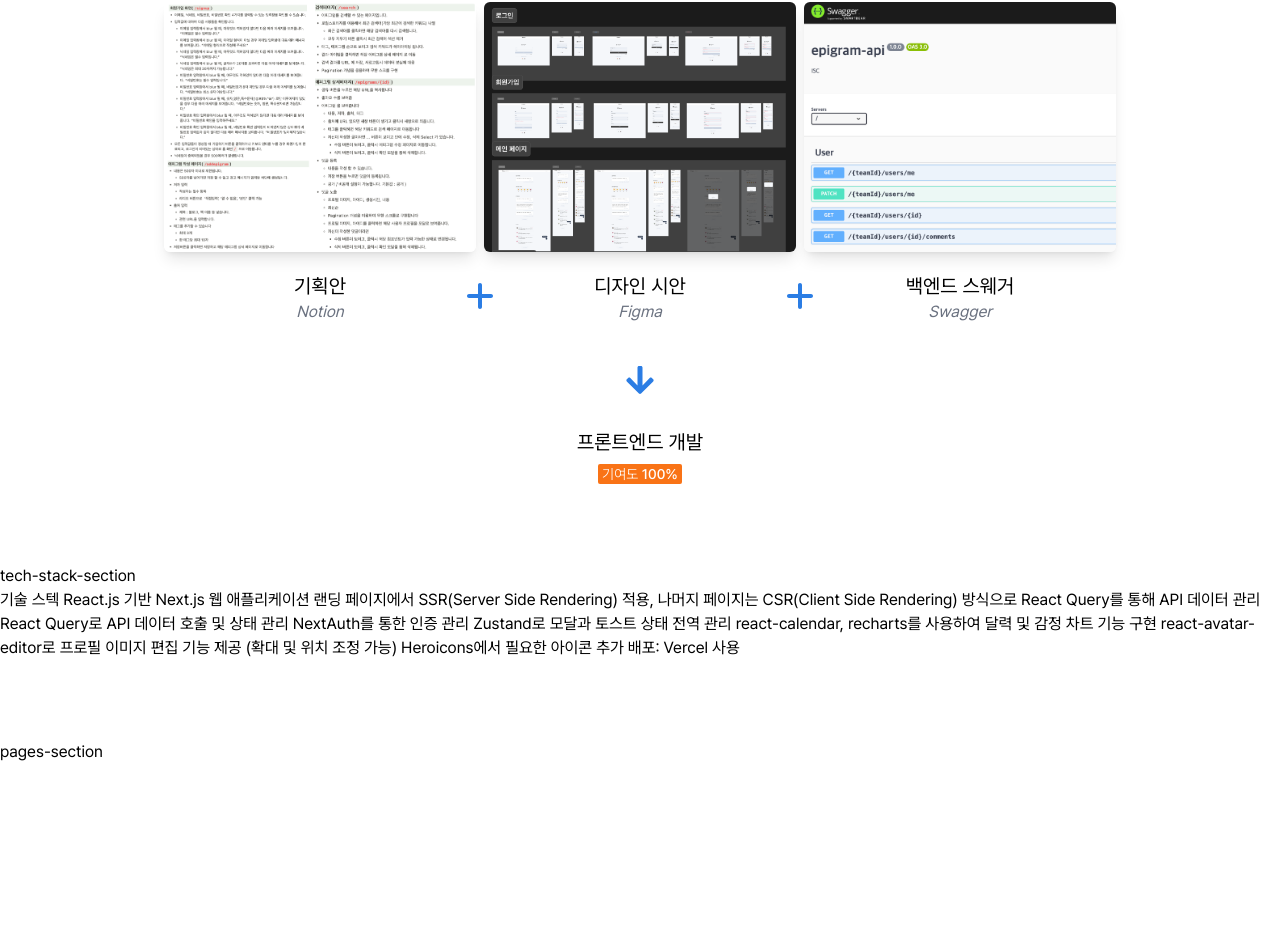
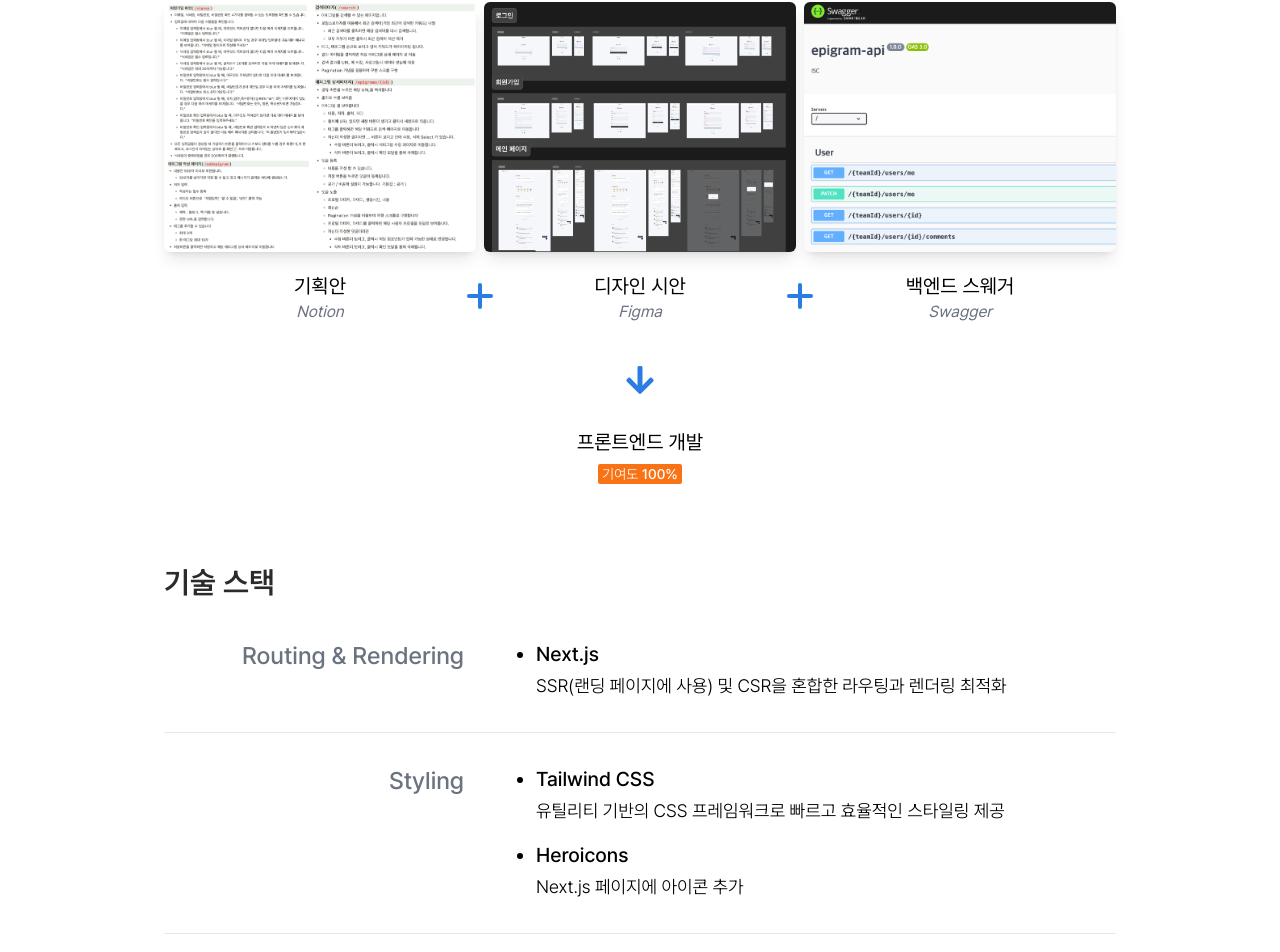
Before and after one commit to O-daeun/portfolio, a Next.js app: page /epiday in a window 1280 px wide. Shown: the part 900-1852 px from the top of the page. Before the commit the page ends 1664 px from the top, so only its background shows below. Built offline with nearby package versions, Linux system fonts and the light colour scheme.

Commit message:
feat: epiday 포트폴리오 기술스택 구현

```diff
--- a/app/epiday/page.tsx
+++ b/app/epiday/page.tsx
@@ -1,3 +1,4 @@
+import InnerLayout from '@/components/inner-layout';
 import MethodSection from '@/components/pages/epiday-page/method-section';
 import OverviewSection from '@/components/pages/epiday-page/overview-section';
 import PagesSection from '@/components/pages/epiday-page/pages-section';
@@ -6,7 +7,7 @@
 
 export default function EpidayPage() {
   return (
-    <div className="flex flex-col gap-20">
+    <InnerLayout className="flex flex-col gap-20">
       <Image
         src="/epiday/logo.svg"
         width={250}
@@ -18,6 +19,6 @@
       <MethodSection />
       <TechStackSection />
       <PagesSection />
-    </div>
+    </InnerLayout>
   );
 }
--- a/components/header.tsx
+++ b/components/header.tsx
@@ -3,7 +3,7 @@
 
 export default function Header() {
   return (
-    <header className="sticky left-0 top-0 z-50 h-20 w-full border-b border-gray-100 bg-white">
+    <header className="sticky left-0 top-0 z-50 h-20 w-full min-w-fit border-b border-gray-100 bg-white">
       <InnerLayout className="flex h-full items-center gap-8">
         <Link href="/" className="text-3xl font-semibold hover:no-underline">
           오다은
--- a/components/pages/epiday-page/article.tsx
+++ b/components/pages/epiday-page/article.tsx
@@ -6,8 +6,8 @@
 export default function Article({ title, children }: Props) {
   return (
     <article className="flex gap-14 border-b border-gray-200 py-8 last:border-none">
-      <h3 className="w-[240px] shrink-0 text-right text-2xl font-medium text-gray-500">{title}</h3>
-      <div className="w-full text-2xl">{children}</div>
+      <h3 className="w-[300px] shrink-0 text-right text-2xl font-medium text-gray-500">{title}</h3>
+      <div className="w-full text-2xl font-light">{children}</div>
     </article>
   );
 }
--- a/components/pages/epiday-page/method-section.tsx
+++ b/components/pages/epiday-page/method-section.tsx
@@ -25,8 +25,8 @@
   return (
     <Section title="개발 방식">
       <p className="mt-3 text-xl leading-relaxed">
-        코드잇에서 제공받은 기획안, 디자인 시안, 백엔드 서버 스웨거 문서를 기반으로 프론트엔드 개발
-        진행 <br />
+        코드잇(주)에서 제공받은 기획안, 디자인 시안, 백엔드 서버 스웨거 문서를 기반으로 프론트엔드
+        개발 진행 <br />
         (프론트엔드 개발 기여도 100%)
       </p>
       <ul className="mt-8 flex gap-2">
--- a/components/pages/epiday-page/section.tsx
+++ b/components/pages/epiday-page/section.tsx
@@ -1,5 +1,3 @@
-import InnerLayout from '@/components/inner-layout';
-
 interface Props {
   title: string;
   children: React.ReactNode;
@@ -7,11 +5,9 @@
 
 export default function Section({ title, children }: Props) {
   return (
-    <section>
-      <InnerLayout className="flex flex-col gap-2">
-        <h2 className="text-var-epiday-black w-[160px] shrink-0 text-3xl font-semibold">{title}</h2>
-        <div>{children}</div>
-      </InnerLayout>
+    <section className="flex flex-col gap-2">
+      <h2 className="text-var-epiday-black w-[160px] shrink-0 text-3xl font-semibold">{title}</h2>
+      <div>{children}</div>
     </section>
   );
 }
--- a/components/pages/epiday-page/tech-stack-section.tsx
+++ b/components/pages/epiday-page/tech-stack-section.tsx
@@ -1,14 +1,59 @@
+import Article from './article';
+import Section from './section';
+
+function Ul({ children }: { children: React.ReactNode }) {
+  return <ul className="flex flex-col gap-4">{children}</ul>;
+}
+
+function Li({ title, children }: { title: string; children: React.ReactNode }) {
+  return (
+    <li className="ml-4 list-disc text-xl">
+      <h4 className="font-medium">{title}</h4>
+      <p className="mt-1 text-lg">{children}</p>
+    </li>
+  );
+}
+
 export default function TechStackSection() {
   return (
-    <div>
-      tech-stack-section
-      <br />
-      기술 스텍 React.js 기반 Next.js 웹 애플리케이션 랜딩 페이지에서 SSR(Server Side Rendering)
-      적용, 나머지 페이지는 CSR(Client Side Rendering) 방식으로 React Query를 통해 API 데이터 관리
-      React Query로 API 데이터 호출 및 상태 관리 NextAuth를 통한 인증 관리 Zustand로 모달과 토스트
-      상태 전역 관리 react-calendar, recharts를 사용하여 달력 및 감정 차트 기능 구현
-      react-avatar-editor로 프로필 이미지 편집 기능 제공 (확대 및 위치 조정 가능) Heroicons에서
-      필요한 아이콘 추가 배포: Vercel 사용
-    </div>
+    <Section title="기술 스택">
+      <Article title="Routing & Rendering">
+        <Ul>
+          <Li title="Next.js">SSR(랜딩 페이지에 사용) 및 CSR을 혼합한 라우팅과 렌더링 최적화</Li>
+        </Ul>
+      </Article>
+      <Article title="Styling">
+        <Ul>
+          <Li title="Tailwind CSS">
+            유틸리티 기반의 CSS 프레임워크로 빠르고 효율적인 스타일링 제공
+          </Li>
+          <Li title="Heroicons">Next.js 페이지에 아이콘 추가</Li>
+        </Ul>
+      </Article>
+      <Article title="State Management">
+        <Ul>
+          <Li title="React Query">API 데이터 호출 및 캐싱, 상태 관리</Li>
+          <Li title="Zustand">전역 상태 관리 (모달과 토스트)</Li>
+        </Ul>
+      </Article>
+      <Article title="State Management">
+        <Ul>
+          <Li title="React Query">API 데이터 호출 및 캐싱, 상태 관리</Li>
+          <Li title="Zustand">전역 상태 관리 (모달과 토스트)</Li>
+        </Ul>
+      </Article>
+      <Article title="Functional Components">
+        <Ul>
+          <Li title="react-calendar">달력 컴포넌트</Li>
+          <Li title="recharts">감정 차트 데이터 시각화</Li>
+          <Li title="react-avatar-editor">프로필 이미지 편집 (확대 및 위치 조정 가능)</Li>
+        </Ul>
+      </Article>
+      <Article title="Deployment">
+        <Ul>
+          <Li title="Vercel">프로젝트 배포 및 관리</Li>
+        </Ul>
+      </Article>
+    </Section>
   );
 }
```
